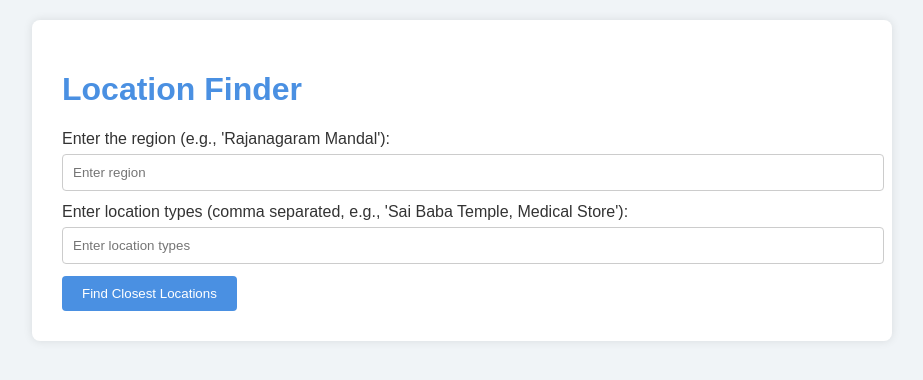
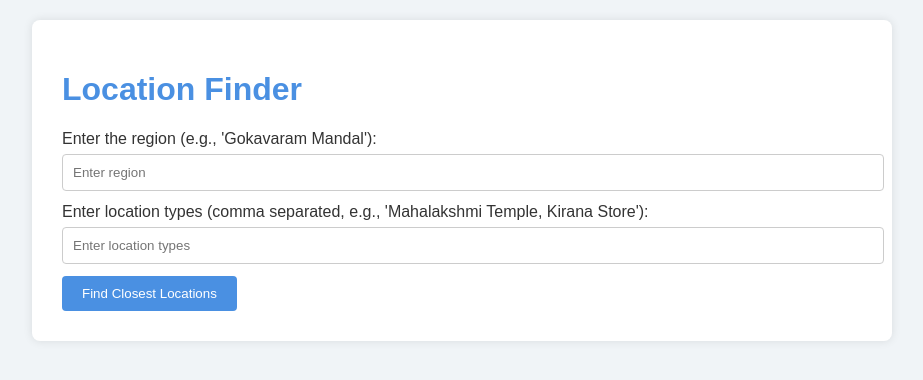
Before and after one commit to Storm-fyre/Locator, a Flask app: page / in a window 1280 px wide. Shown: the top 380 px of the page, without its empty margins (178-1101 px from the left). Run offline with Flask 3, Linux system fonts and the light colour scheme.

Commit message:
changed example inputs

```diff
--- a/location_finder_code.py
+++ b/location_finder_code.py
@@ -76,7 +76,7 @@ def main():
 
     # Get user input
     print("\n=== Location Finder ===")
-    region = input("\nEnter the region (e.g., 'Rajanagaram Mandal'): ")
+    region = input("\nEnter the region (e.g., 'Kadiyam Mandal'): ")
 
     print("\nEnter location types (e.g., 'Sai Baba Temple', 'Medical Store')")
     print("Press Enter twice when done")
--- a/templates/index.html
+++ b/templates/index.html
@@ -106,10 +106,10 @@
             <div class="error">{{ error }}</div>
         {% endif %}
         <form method="POST" id="locationForm">
-            <label for="region">Enter the region (e.g., 'Rajanagaram Mandal'):</label>
+            <label for="region">Enter the region (e.g., 'Gokavaram Mandal'):</label>
             <input type="text" id="region" name="region" placeholder="Enter region" required>
 
-            <label for="location_types">Enter location types (comma separated, e.g., 'Sai Baba Temple, Medical Store'):</label>
+            <label for="location_types">Enter location types (comma separated, e.g., 'Mahalakshmi Temple, Kirana Store'):</label>
             <input type="text" id="location_types" name="location_types" placeholder="Enter location types" required>
 
             <button type="submit">Find Closest Locations</button>
```
